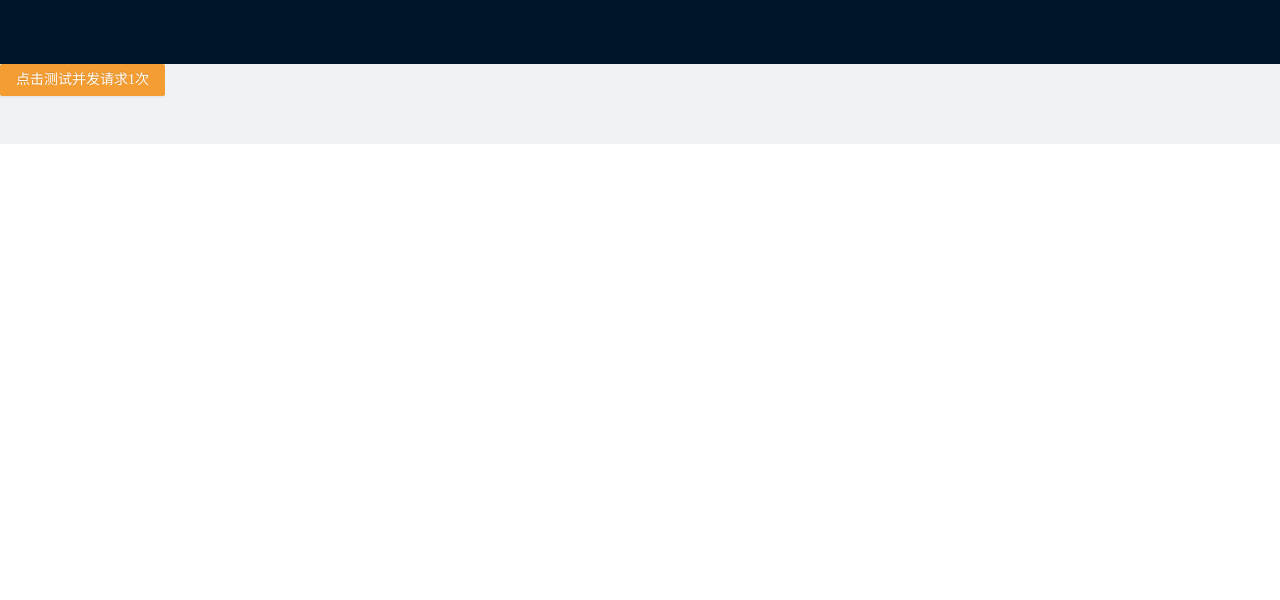
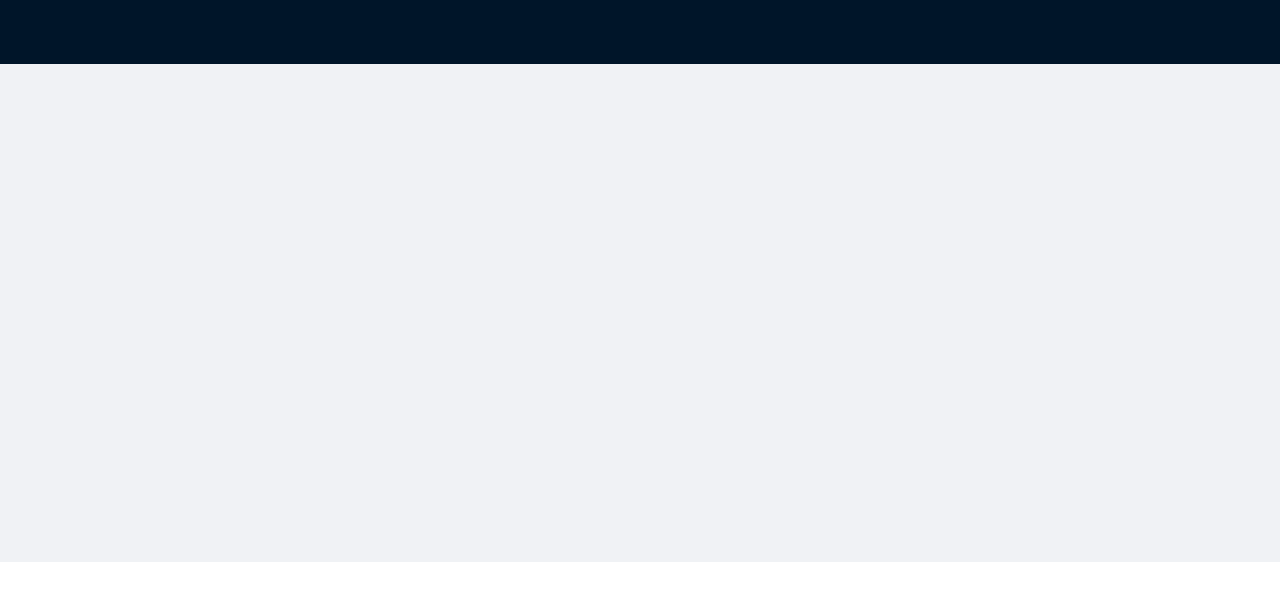
Before and after one commit to woodPeckerAnos/DingShareWeb, a React (Vite) app: page / in a window 1280 px wide. Shown: the top 600 px of the page. Built offline with nearby package versions, Linux system fonts and the light colour scheme.

Commit message:
主页布局，添加Banner

```diff
--- /dev/null
+++ b/src/pages/homePage/components/Banner.tsx
@@ -0,0 +1,25 @@
+/*
+ * @Author: WoodpeckerAnos
+ * @Date: 2021-05-16 22:45:52
+ * @LastEditTime: 2021-05-16 23:04:24
+ * @LastEditors: WoodpeckerAnos
+ * @Description: banner模组
+ */
+
+import React from 'react'
+import classNames from 'classnames'
+
+function Banner() {
+    return (
+        <div
+            className={classNames('dingshare-content', 'dingshare-banner')}
+            style={{
+                height: 450
+            }}
+        >
+
+        </div>
+    )
+}
+
+export default Banner
--- a/src/pages/homePage/index.tsx
+++ b/src/pages/homePage/index.tsx
@@ -1,15 +1,15 @@
 /*
  * @Author: WoodpeckerAnos
  * @Date: 2021-05-06 20:57:56
- * @LastEditTime: 2021-05-12 16:42:12
+ * @LastEditTime: 2021-05-16 22:48:20
  * @LastEditors: WoodpeckerAnos
  * @Description: 主页
  */
 import React, { FC } from 'react'
 import classNames from 'classnames'
-import { Button, Layout } from 'UI/main'
-import { testLoading } from 'fetch'
+import { Layout } from 'UI/main'
 import Services from '@/services/service'
+import Banner from './components/Banner'
 import './homepage.scss'
 
 const { Header, Content, Footer } = Layout
@@ -19,16 +19,7 @@ interface homePageProps {
 }
 
 const HomePage:　FC<homePageProps> = function() {
-    const times = 1
-    const testRequest = function() {
-        Services.getGameDetails({ appids: 632360 })
-        // for(let i = 0; i < times; i++) {
-        //     setTimeout(
-        //         testLoading,
-        //         i * 1000
-        //     )
-        // }
-    }
+
     return (
         <Layout
             className='dingshare-homepage-container'
@@ -36,17 +27,19 @@ const HomePage:　FC<homePageProps> = function() {
             <Header
                 className={classNames('dingshare-header', 'dingshare-homepage-header')}
             >
-
+                {/* 顶部主要为操作栏 */}
             </Header>
             <Content
                 className={classNames('dingshare-content', 'dingshare-homepage-content')}
             >
-                <Button type='primary' onClick={testRequest}>点击测试并发请求{times}次</Button>
+                {/* banner模块 */}
+                <Banner />
+                {/* content模块 */}
             </Content>
             <Footer
                 className={classNames('dingshare-footer', 'dingshare-homepage-footer')}
             >
-
+                {/* 底部主要为固定的页面信息 */}
             </Footer>
         </Layout>
     )
```
